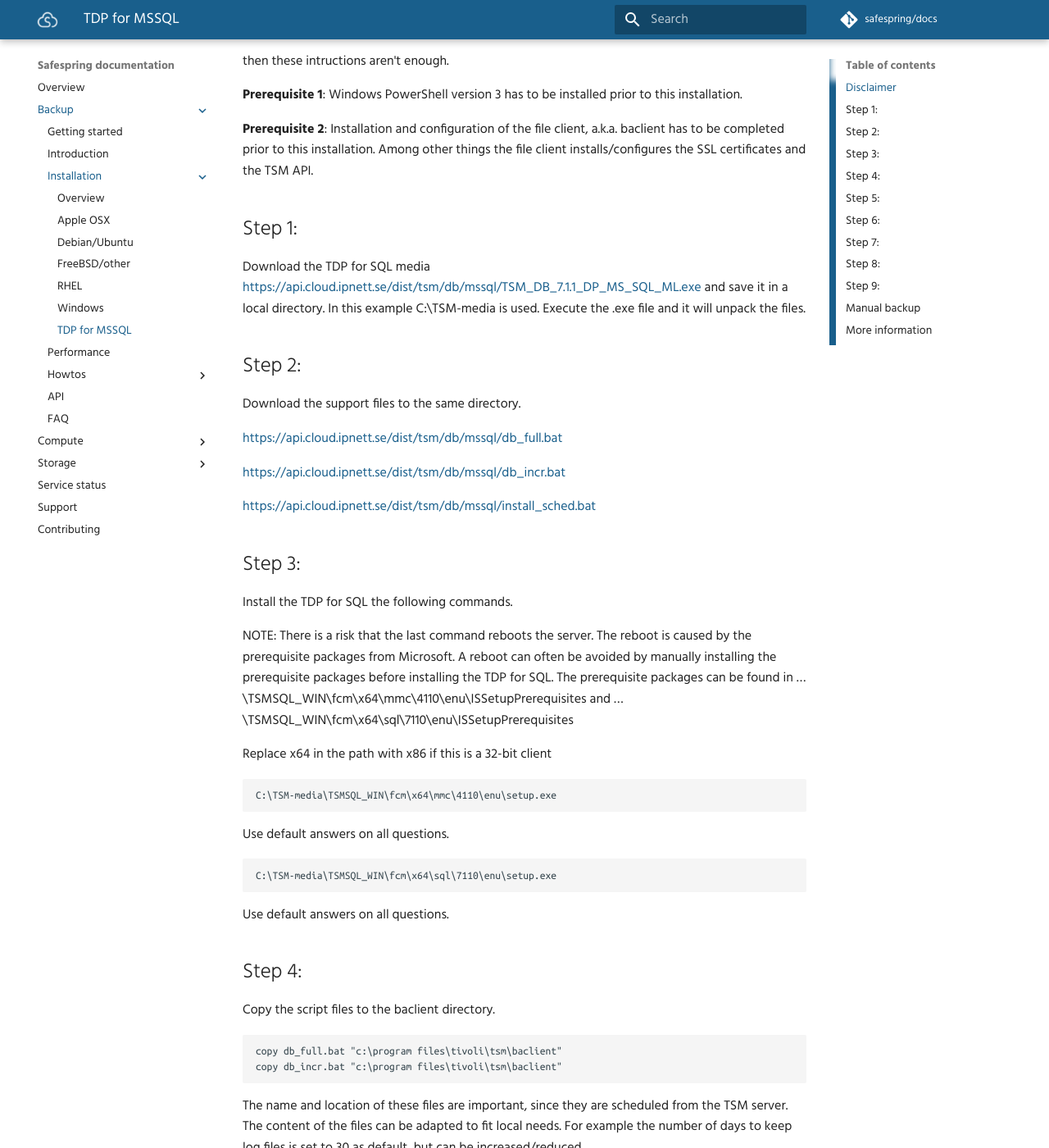
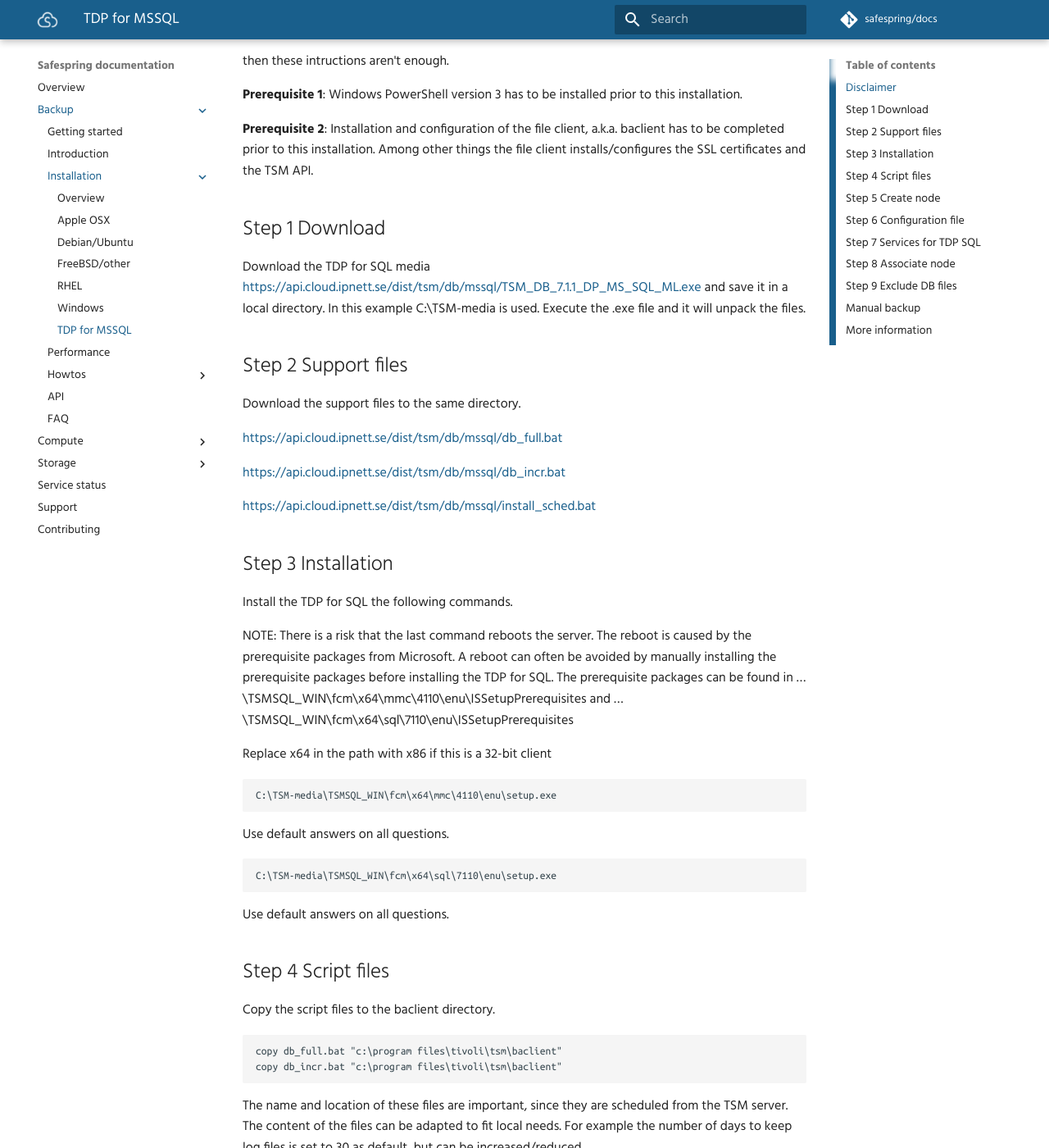
Before and after one commit to safespring/docs, an MkDocs documentation site: the page built from content/backup/install/tdp-for-mssql.md, in a window 1280 px wide and 1400 px high, scrolled down 336 px. Shown: the whole window at 82% size. Built offline with MkDocs 1.6.1 and Material for MkDocs 9.7.7, drawn with Linux system fonts in a browser that asks for light colours; comment, search, counter and statistics services are not loaded; old or Windows-style settings are respelled for this version of MkDocs; some of the changed text lies outside the part shown.

Commit message:
Better headlines

```diff
--- a/content/backup/install/tdp-for-mssql.md
+++ b/content/backup/install/tdp-for-mssql.md
@@ -12,13 +12,13 @@
 
 **Prerequisite 2**:   Installation and configuration of the file client, a.k.a. baclient has to be completed prior to this installation.  Among other things the file client installs/configures the SSL certificates and the TSM API.
 
-Step 1:
--------
+Step 1 Download
+---------------
 
 Download the TDP for SQL media https://api.cloud.ipnett.se/dist/tsm/db/mssql/TSM_DB_7.1.1_DP_MS_SQL_ML.exe and save it in a local directory.  In this example C:\TSM-media is used. Execute the .exe file and it will unpack the files.
 
-Step 2:
--------
+Step 2 Support files
+--------------------
 
 Download the support files to the same directory.
 
@@ -28,8 +28,8 @@
 
   https://api.cloud.ipnett.se/dist/tsm/db/mssql/install_sched.bat
 
-Step 3:
--------
+Step 3 Installation
+-------------------
 
 Install the TDP for SQL the following commands.
 
@@ -45,8 +45,8 @@
 
 Use default answers on all questions.
 
-Step 4:
--------
+Step 4 Script files
+-------------------
 
 Copy the script files to the baclient directory.
 
@@ -55,14 +55,14 @@
 
 The name and location of these files are important, since they are scheduled from the TSM server. The content of the files can be adapted to fit local needs.  For example the number of days to keep log files is set to 30 as default, but can be increased/reduced.
 
-Step 5:
--------
+Step 5 Create node
+------------------
 
 Request a new tsm nodename from the API (or web portal).  Make sure to specify application=mssql when doing this.   This option can only be set during creation.  If you forget this option you have to delete the node and create a new.
 The SQL backup is always done using a separate TSM nodename.
 
-Step 6:
--------
+Step 6 Configuration file
+-------------------------
 
 Download the configuration file from the API.   Unzip the file and a dsm.opt will appear.
 Edit the dsm.opt and add the following two lines  (In the next release this will be done by default - until then do it manually)
@@ -76,8 +76,8 @@
 
 _Note:  The configuration files for the file client goes into the baclient directory and the configuration files for TDP SQL is in the TDPsql directory.  Now you may wonder why the db_full.bat and db_incr.bat went into the baclient dir.  This is because the bat files are executed by the baclient, but inside the bat-files the TDP SQL is called._
 
-Step 7:
--------
+Step 7 Services for TDP SQL
+---------------------------
 
 Install the services needed for the TDP SQL.  This is done using the script install_sql_sched.bat The parameters are
 
@@ -93,13 +93,13 @@
 
 In many cases the tsm scheduler has to be run as a local/domain user.  This is depending on the security settings in SQL.  Make sure to specify an account that can access SQL.
 
-Step 8:
--------
+Step 8 Associate node
+---------------------
 
 Associate the TDP node with one or more schedules in the TSM server – using the API or the web portal.
 
-Step 9:
--------
+Step 9 Exclude DB files
+-----------------------
 
 (optional) Exclude the database files from the file backup.  Since we are backing up the SQL server using the TDP for SQL agent it is unnecessary to back up the same files with the file client.
 Add the correct exclude lines to C:\program files\tivoli\tsm\baclient\dsm.opt.   Example:
```
